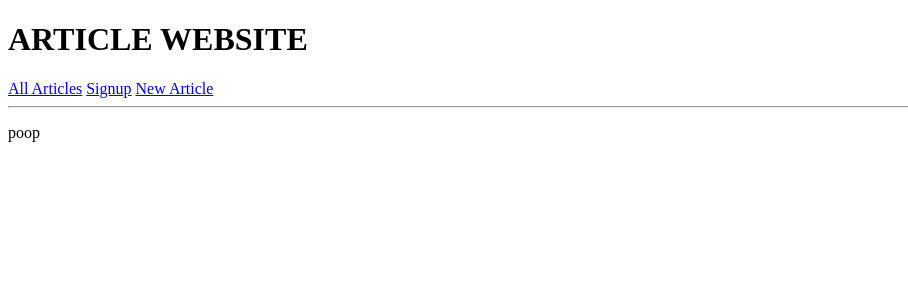
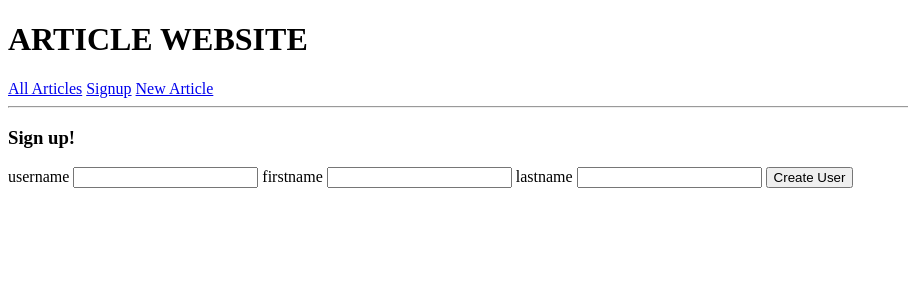
Before and after one commit to HIT326-Anthony-Darlane/HIT326, a PHP site: page /?signup in a window 1280 px wide. Shown: the top 300 px of the page, without its empty margins (0-908 px from the left). Run offline with PHP 8.4, Linux system fonts and the light colour scheme.

Commit message:
can now sign up

```diff
--- a/index.php
+++ b/index.php
@@ -34,24 +34,50 @@ require VIEWS.'/home.php';
 
       //this part for adding the new article
       //if the _POST's submit button was called
-      if(isset($_POST['submit'])){
+      if(isset($_POST['submitarticle'])){
         //if the _POST's input title and content are not empty, say it worked else fuk
         if(!empty($_POST['title']) && !empty($_POST['content'])){
           $title = $_POST['title'];
           $content = $_POST['content'];
-
+          //so that it can insert into database, dont know how specifically but it works
           $query = "INSERT INTO article (title, content) VALUES ('$title','$content')" ;
           $run = mysqli_query($db,$query) or die(mysqli_error());
-
+          //when you press submit, it will show this message
           if($run){
-            echo "IT WORKED";
+            echo "added new article!";
           }
           else{
-            echo "yeah that didn't work trying to insert";
+            echo "couldn't add new article";
           }
         }
+        //when you press submit but you didn't fill in the inputs :|
         else{
-          echo "FUCK, YOU DIDNT FILL IT ALL IN";
+          echo "You need to fill in everything";
+        }
+      }
+
+      //This for when you press submit in new user
+      if(isset($_POST['submituser'])){
+        //if the _POST's input title and content are not empty, say it worked else fuk
+        if(!empty($_POST['username']) && !empty($_POST['firstname']) && !empty($_POST['lastname'])){
+          $username = $_POST['username'];
+          $firstname = $_POST['firstname'];
+          $lastname = $_POST['lastname'];
+          //so that it can insert into database, dont know how specifically but it works
+          $query = "INSERT INTO users (username, firstname, lastname) VALUES ('$username','$firstname','$lastname')" ;
+          $run = mysqli_query($db,$query) or die(mysqli_error());
+          //when you press submit, it will show this message
+          if($run){
+            echo "Added new user";
+          }
+          else{
+            echo "There was a problem making this user";
+          }
+        }
+
+        //when you press submit but you didn't fill in the inputs :|
+        else{
+          echo "You didn't fill in everything dipshit";
         }
       }
 
--- /dev/null
+++ b/lib/views/partials/form.content.php
@@ -0,0 +1,2 @@
+<label for='acontext'>Content</label>
+<input type='text' name='content'/>
--- /dev/null
+++ b/lib/views/partials/form.firstname.php
@@ -0,0 +1,2 @@
+<label for='ufirstname'>firstname</label>
+<input type='text' name='firstname'/>
--- /dev/null
+++ b/lib/views/partials/form.lastname.php
@@ -0,0 +1,2 @@
+<label for='ulastname'>lastname</label>
+<input type='text' name='lastname'/>
--- /dev/null
+++ b/lib/views/partials/form.title.php
@@ -0,0 +1,2 @@
+<label for='atitle'>Title</label>
+<input type='text' name='title'/>
--- /dev/null
+++ b/lib/views/partials/form.username.php
@@ -0,0 +1,2 @@
+<label for='uusername'>username</label>
+<input type='text' name='username'/>
--- a/lib/views/signup.php
+++ b/lib/views/signup.php
@@ -6,11 +6,15 @@
 </head>
 
 <body>
-  <!--<form action=?signup method='POST'>
-    <input type='hidden' name='_method' value='post'/>
-    <label for='fi'-->
-
-<p>poop</p>
+<h3>Sign up!</h3>
+<form action='index.php' method='POST'>
+  <?php
+  require PARTIALS."/form.username.php";
+  require PARTIALS."/form.firstname.php";
+  require PARTIALS."/form.lastname.php";
+  ?>
+<input type='submit' name='submituser' value='Create User'>
+</form>
 
 </body>
 </html>
```
Also changed, not shown: lib/views/newarticle.php (+6 -8 lines).
